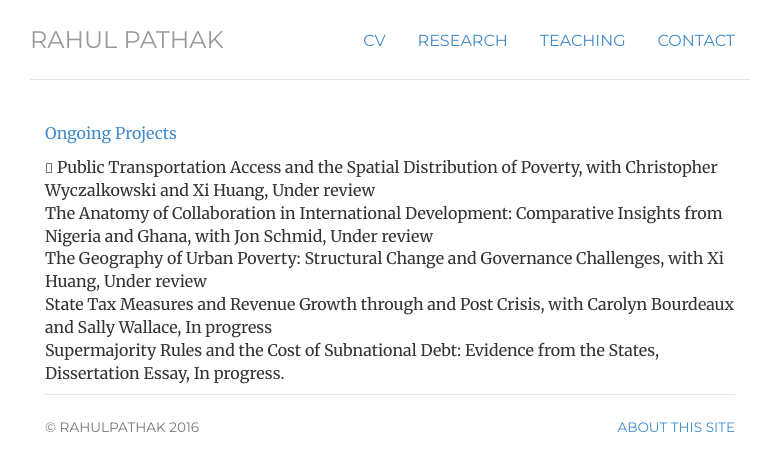
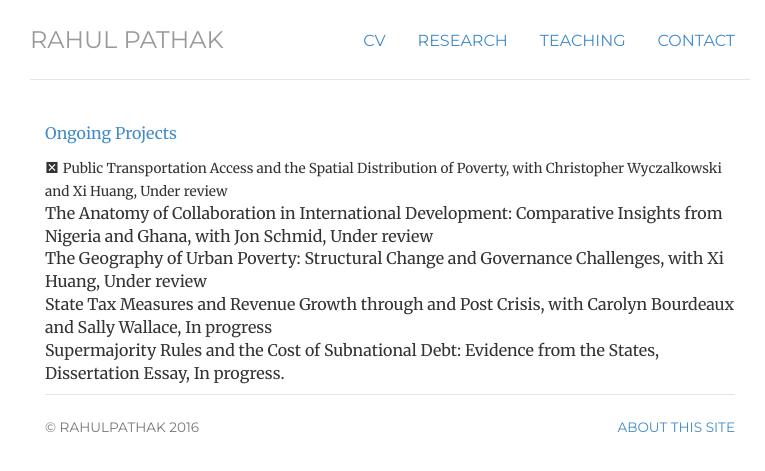
Before and after one commit to pathak-rahul/pathak-rahul.github.io, a Jekyll site: the page built from ongoing/index.html, in a window 1280 px wide. Shown: the top 471 px of the page, without its empty margins (250-1015 px from the left). Built offline with Jekyll 4.4.1, drawn with Linux system fonts in a browser that asks for light colours.

Commit message:
Update index.html

```diff
--- a/ongoing/index.html
+++ b/ongoing/index.html
@@ -11,7 +11,7 @@ title: ongoing
 
 <ul class="list-unstyled">
 
-<li> <small><span class="glyphicon-file"></span></small> Public Transportation Access and the Spatial Distribution of Poverty, with Christopher Wyczalkowski and Xi Huang, Under review </li>
+<li> <span class="glyphicon-file"></span> <small>Public Transportation Access and the Spatial Distribution of Poverty, with Christopher Wyczalkowski and Xi Huang, Under review </small></li>
 
  </li>
 <li>The Anatomy of Collaboration in International Development: Comparative Insights from Nigeria and Ghana, with Jon Schmid, Under review</li>
```
